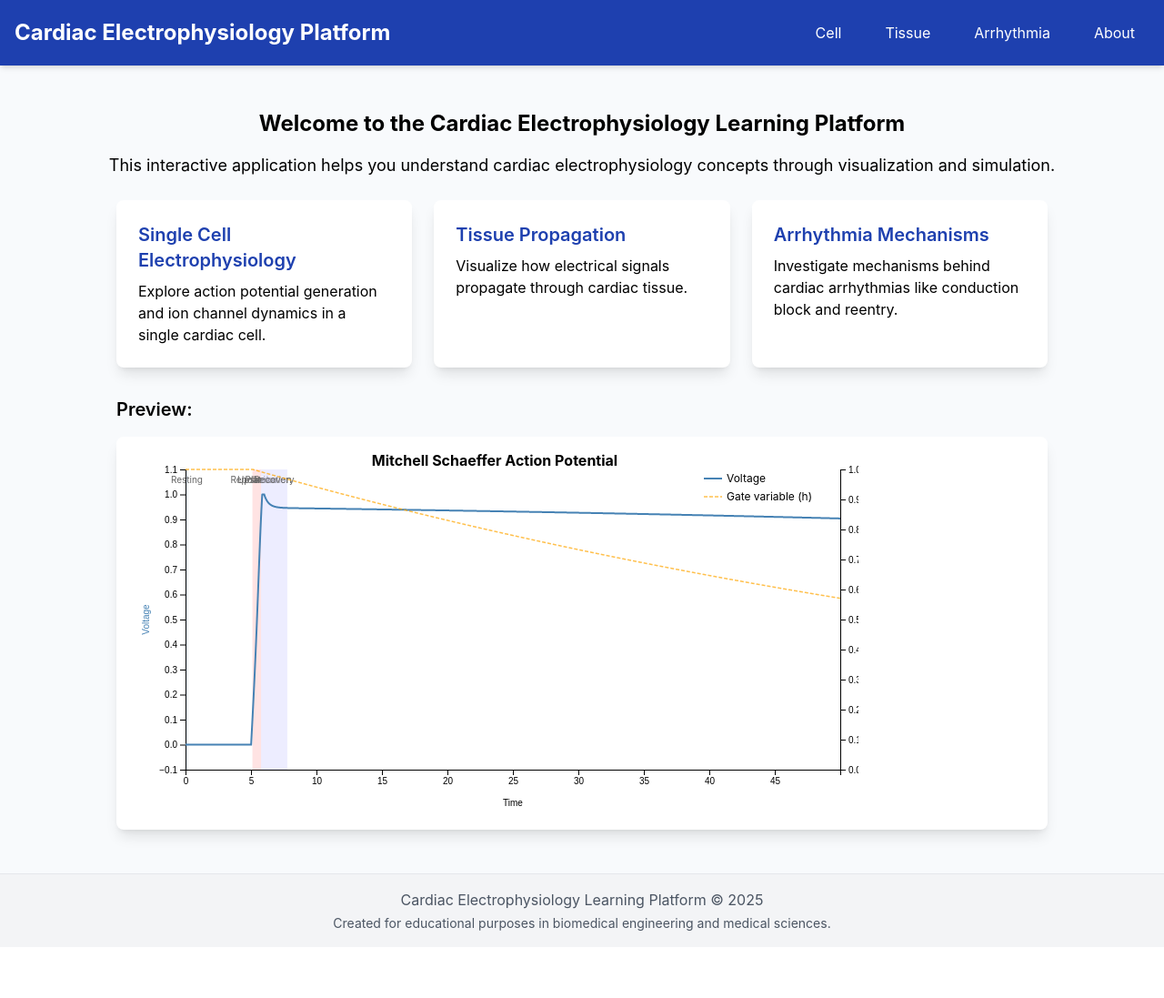
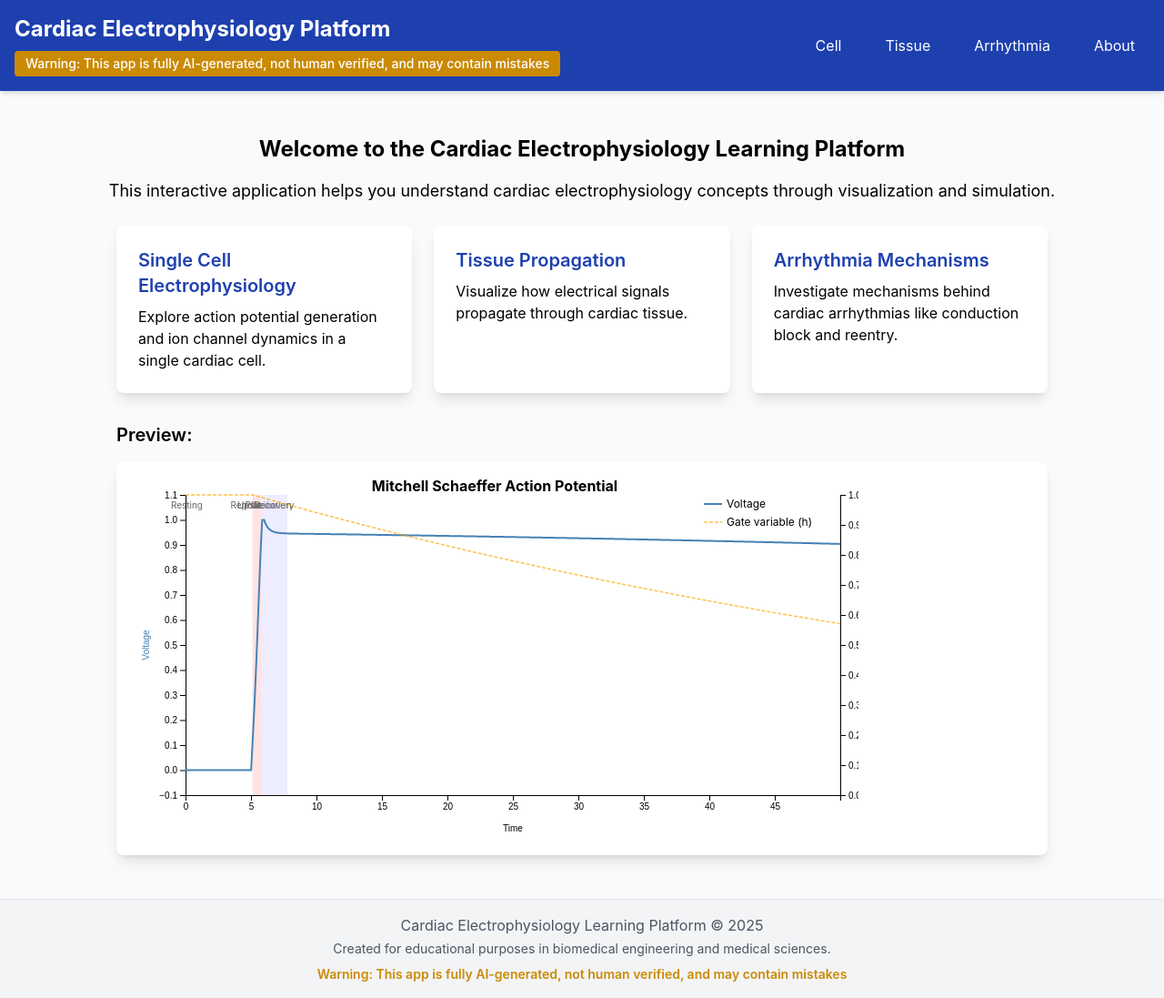
Before and after one commit to m-cluitmans/EP-simulator, a React (Create React App) app: page / in a window 1280 px wide. Shown: the whole page at 91% size. Before the commit the page ends 1041 px from the top, so only its background shows below. Built offline with nearby package versions, Linux system fonts and the light colour scheme.

Commit message:
added ai warning

```diff
--- a/src/App.tsx
+++ b/src/App.tsx
@@ -142,12 +142,17 @@ function App() {
         {/* Header */}
         <header className="bg-primary text-white p-4 shadow-md">
           <div className="container mx-auto flex flex-col md:flex-row justify-between items-center">
+            <div className="flex flex-col">
               <h1
                 className="text-2xl font-bold cursor-pointer"
                 onClick={() => setActiveTab(AppTab.HOME)}
               >
                 Cardiac Electrophysiology Platform
               </h1>
+              <div className="bg-yellow-600 text-white px-3 py-1 mt-2 rounded text-sm font-medium">
+                Warning: This app is fully AI-generated, not human verified, and may contain mistakes
+              </div>
+            </div>
 
             {/* Navigation */}
             <nav className="flex space-x-4 mt-4 md:mt-0">
@@ -191,6 +196,9 @@ function App() {
             <p className="text-sm mt-1">
               Created for educational purposes in biomedical engineering and medical sciences.
             </p>
+            <p className="text-sm font-semibold mt-2 text-yellow-600">
+              Warning: This app is fully AI-generated, not human verified, and may contain mistakes
+            </p>
           </div>
         </footer>
       </div>
```
Lines whose indentation alone changed are shown as unchanged.
